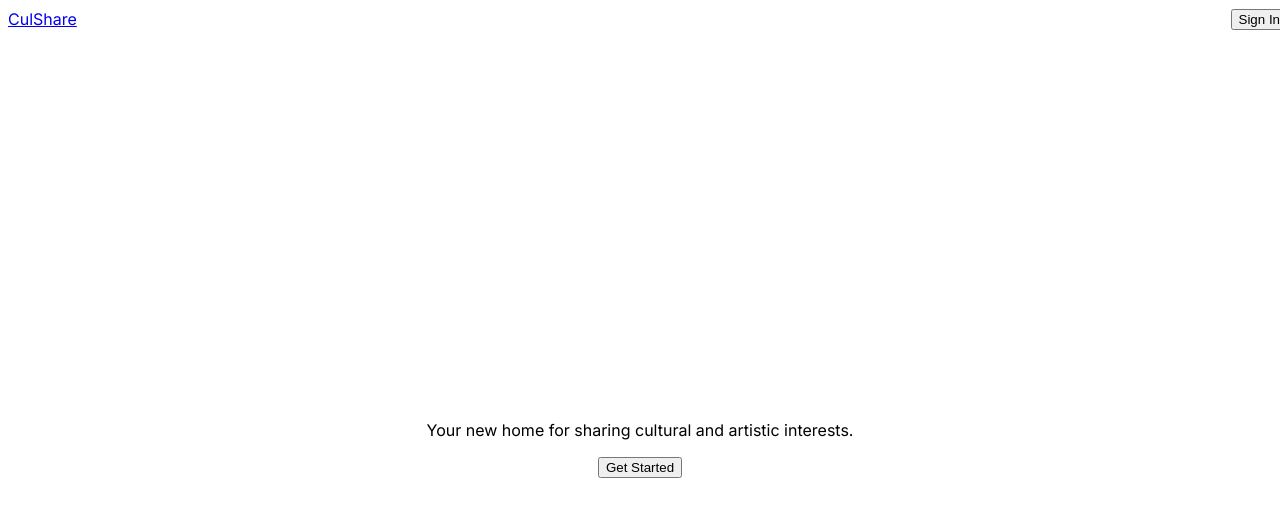
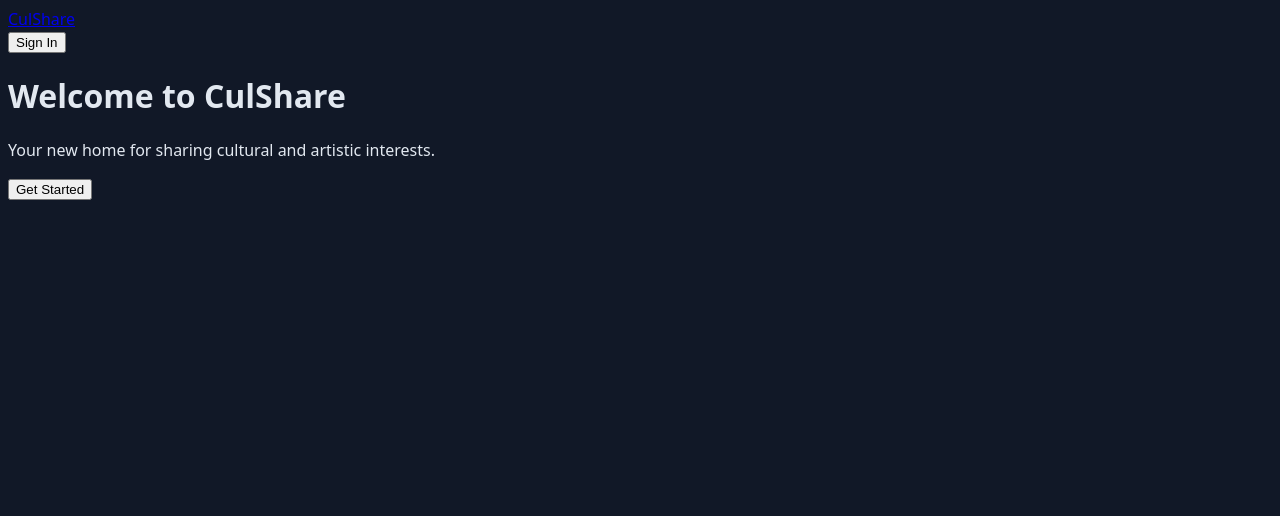
Before and after one commit to culshareappapp/culshare, a Next.js app: page / in a window 1280 px wide. Shown: the top 516 px of the page. Built offline with nearby package versions, Linux system fonts and the light colour scheme; no server answers.

Commit message:
style: Perform hard reset diagnostic test on global CSS

```diff
--- a/src/app/globals.css
+++ b/src/app/globals.css
@@ -1,3 +1,7 @@
-@tailwind base;
-@tailwind components;
-@tailwind utilities;
+/* This is a hard reset test. We are not using @tailwind directives for now. */
+
+body {
+  background-color: #111827; /* This is a dark slate-blue color */
+  color: #e2e8f0; /* This is a light slate color for text */
+  font-family: system-ui, -apple-system, BlinkMacSystemFont, 'Segoe UI', Roboto, 'Helvetica Neue', Arial, 'Noto Sans', sans-serif, 'Apple Color Emoji', 'Segoe UI Emoji', 'Segoe UI Symbol', 'Noto Color Emoji';
+}
--- a/src/app/layout.tsx
+++ b/src/app/layout.tsx
@@ -1,16 +1,17 @@
 import type { Metadata } from "next";
-import { Inter } from "next/font/google";
-import "./globals.css";
+import "./globals.css"; // این فایل CSS تست ما را وارد میکند
 import Header from "@/components/Header";
 
-const inter = Inter({ subsets: ["latin"] });
+// ما فونت Inter را موقتا غیرفعال میکنیم تا یک متغیر کمتر داشته باشیم
+// const inter = Inter({ subsets: ["latin"] });
 
 export const metadata: Metadata = { title: "CulShare", description: "A social platform for sharing cultural and artistic interests." };
 
 export default function RootLayout({ children }: { children: React.ReactNode }) {
   return (
     <html lang="en">
-      <body className={`${inter.className} bg-slate-900 text-slate-100`}>
+      {/* تگ body دیگر هیچ کلاسی ندارد و فقط به globals.css تکیه میکند */}
+      <body>
         <Header />
         <main>{children}</main>
       </body>
```
